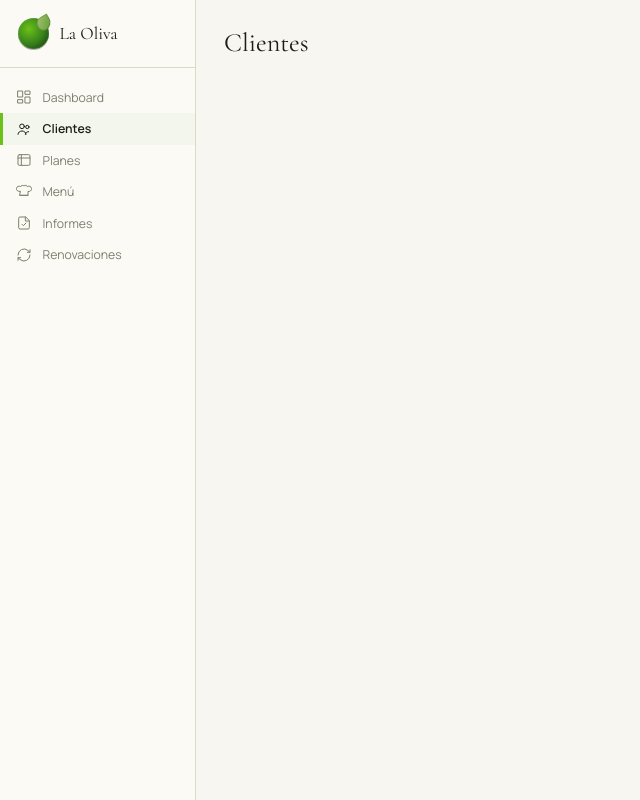
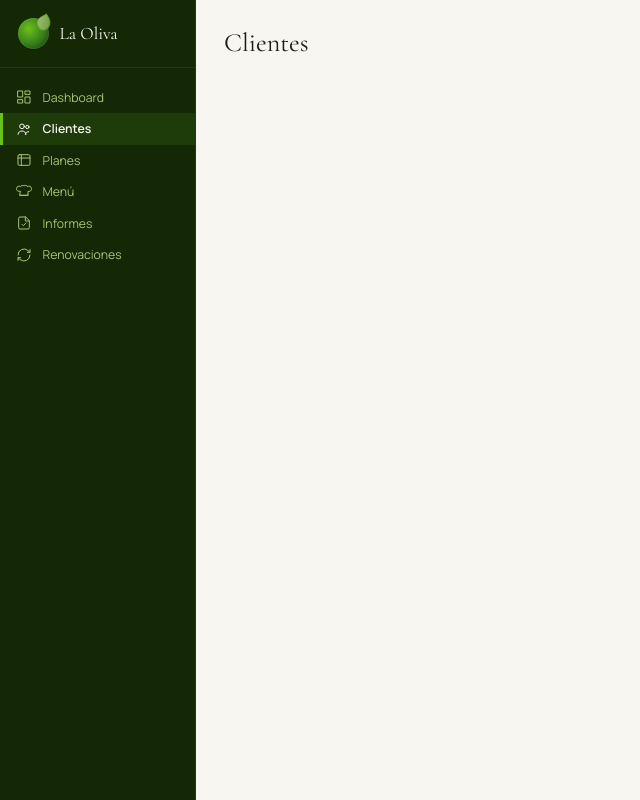
Before and after one commit to DaleneyRuben/catering-manager, a React (Vite) app in the folder frontend/: page /clientes in a window 1280 px wide. Shown: the whole page, without its empty margins (0-640 px from the left). Built offline with nearby package versions, Linux system fonts and the light colour scheme.

Commit message:
change sidebar to dark olive-900 background with matching text colors

```diff
--- a/frontend/src/components/layout/Layout.tsx
+++ b/frontend/src/components/layout/Layout.tsx
@@ -42,15 +42,15 @@ export function Layout({ children }: LayoutProps) {
 
       <aside
         className={[
-          'fixed inset-y-0 left-0 z-40 w-56 flex flex-col bg-paper border-r border-rule',
+          'fixed inset-y-0 left-0 z-40 w-56 flex flex-col bg-olive-900 border-r border-olive-800',
           'transition-transform duration-200',
           'md:relative md:translate-x-0',
           menuOpen ? 'translate-x-0' : '-translate-x-full',
         ].join(' ')}
       >
-        <div className="px-5 py-5 flex items-center gap-3 border-b border-rule">
+        <div className="px-5 py-5 flex items-center gap-3 border-b border-olive-800">
           <div className="brand-mark rounded-full w-9 h-9" aria-hidden="true" />
-          <span className="font-serif text-xl text-ink leading-none">La Oliva</span>
+          <span className="font-serif text-xl text-cream leading-none">La Oliva</span>
         </div>
         <nav className="flex-1 py-4 flex flex-col">
           {NAV_ITEMS.map(({ to, label, icon }) => (
@@ -62,8 +62,8 @@ export function Layout({ children }: LayoutProps) {
                 [
                   'flex items-center gap-3 pl-[13px] pr-4 py-2 text-sm transition-colors border-l-[3px]',
                   isActive
-                    ? 'border-olive-400 bg-olive-50 text-ink font-semibold'
-                    : 'border-transparent text-muted hover:text-ink hover:bg-cream-2',
+                    ? 'border-olive-400 bg-olive-800 text-cream font-semibold'
+                    : 'border-transparent text-olive-300 hover:text-cream hover:bg-olive-800',
                 ].join(' ')
               }
             >
@@ -75,16 +75,16 @@ export function Layout({ children }: LayoutProps) {
       </aside>
 
       <div className="flex flex-col flex-1 min-w-0">
-        <header className="flex items-center gap-3 px-4 h-12 bg-paper border-b border-rule md:hidden shrink-0">
+        <header className="flex items-center gap-3 px-4 h-12 bg-olive-900 border-b border-olive-800 md:hidden shrink-0">
           <button
             type="button"
             aria-label="Abrir menú"
-            className="text-muted hover:text-ink"
+            className="text-olive-300 hover:text-cream"
             onClick={() => setMenuOpen(true)}
           >
             <Icon name="menu" size={20} />
           </button>
-          <span className="font-serif text-lg text-ink leading-none">La Oliva</span>
+          <span className="font-serif text-lg text-cream leading-none">La Oliva</span>
         </header>
         <main className="flex-1 min-w-0 overflow-auto">{children}</main>
       </div>
```
